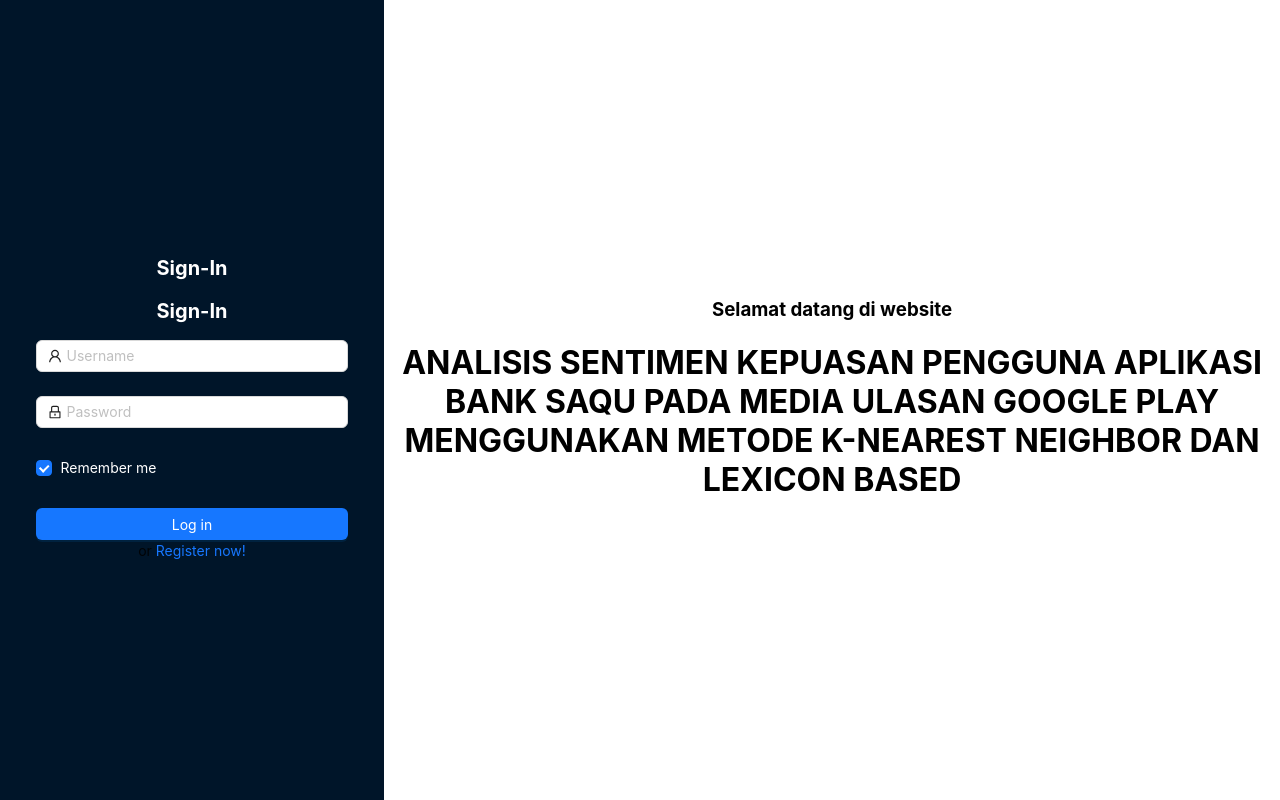
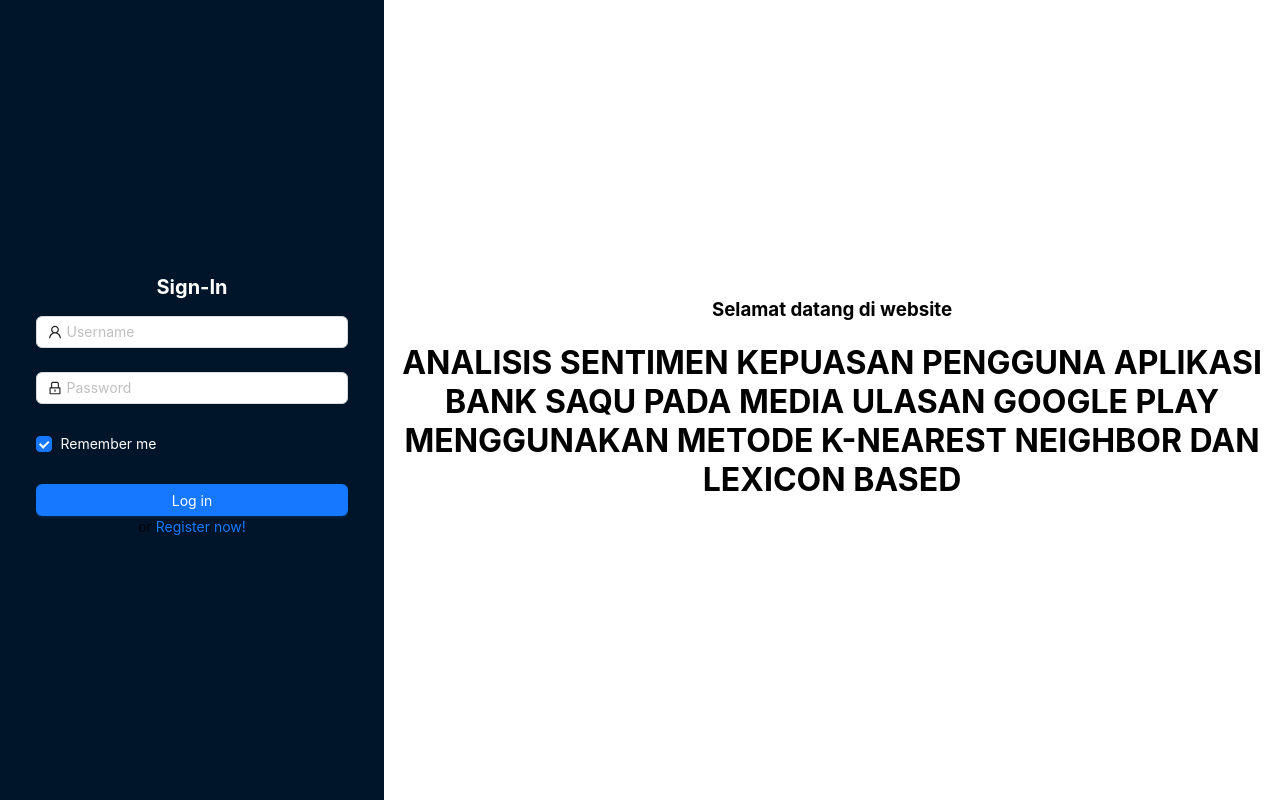
Before and after one commit to Dwaysetya/skripsi-ta, a React (Create React App) app: page /login in a window 1280 px wide. Built offline with nearby package versions, Linux system fonts and the light colour scheme.

Commit message:
login update

```diff
--- a/src/Pages/Login/index.js
+++ b/src/Pages/Login/index.js
@@ -1,7 +1,4 @@
 import React from "react";
-import { LockOutlined, UserOutlined } from "@ant-design/icons";
-import { Button, Checkbox, Form, Input, Flex, Layout } from "antd";
-import Label from "../../Components/Elements/Label";
 import SignIn from "./Sign-In";
 const Login = () => {
   return (
@@ -19,17 +16,6 @@
           background: "#001529",
         }}
       >
-        <div style={{}}>
-          <Label
-            htmlFor="Sign-In"
-            text="Sign-In"
-            style={{
-              fontWeight: "bold",
-              color: "white",
-              fontSize: "20px",
-            }}
-          />
-        </div>
         <div style={{ margin: "5%" }}>
           <SignIn />
         </div>
```
